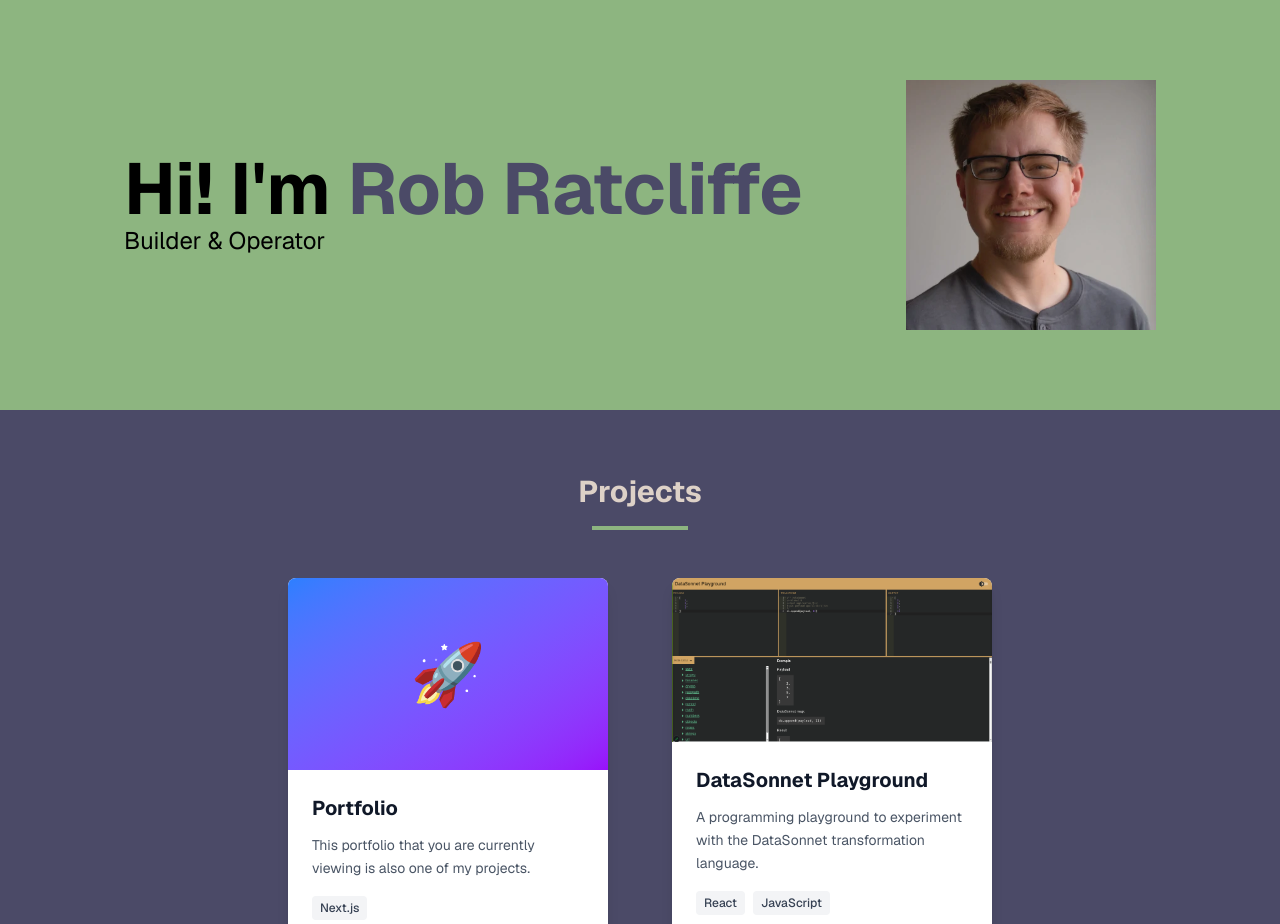
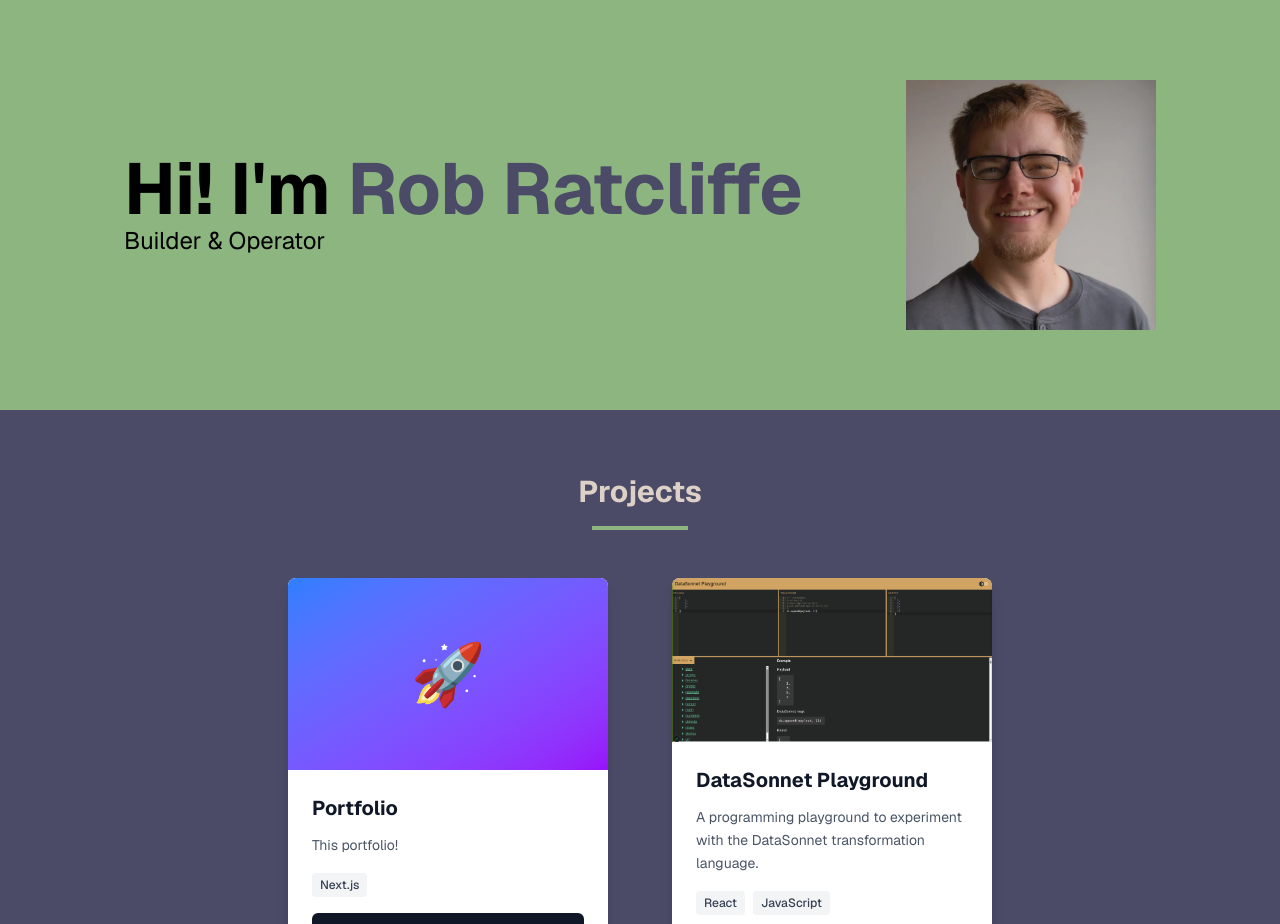
Before and after one commit to rlratcliffe/portfolio, a Next.js app: page / in a window 1280 px wide. Shown: the top 924 px of the page. Built offline with nearby package versions, Linux system fonts and the light colour scheme.

Commit message:
data: project description change

```diff
--- a/src/app/domain/SoftwareProjects.ts
+++ b/src/app/domain/SoftwareProjects.ts
@@ -15,7 +15,7 @@ export class SoftwareProjects {
         {
             id: 1,
             title: "Portfolio",
-            description: "This portfolio that you are currently viewing is also one of my projects.",
+            description: "This portfolio!",
             technologies: ["Next.js"],
             github: "https://github.com/rlratcliffe/portfolio",
             demo: ""
```
